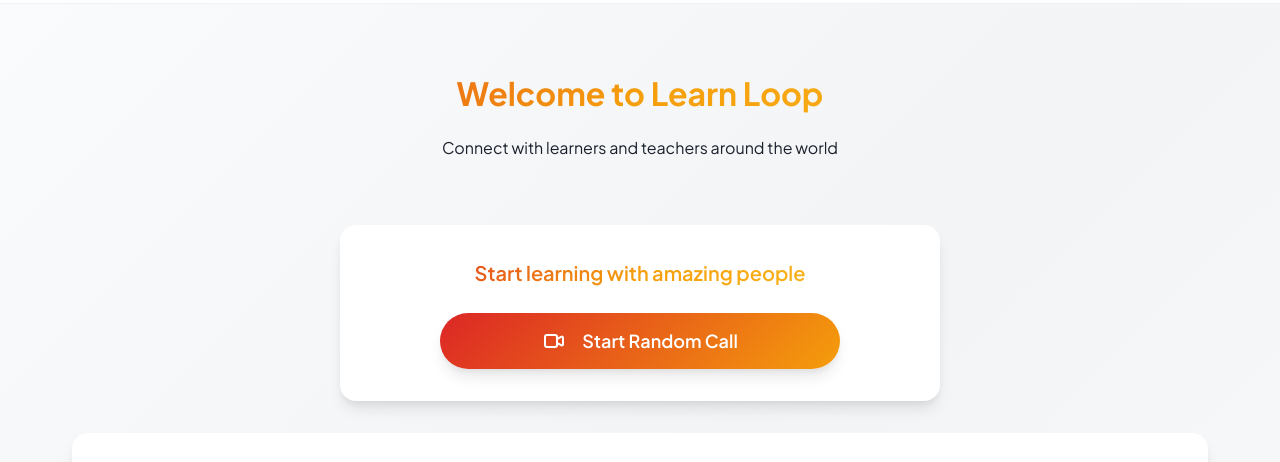
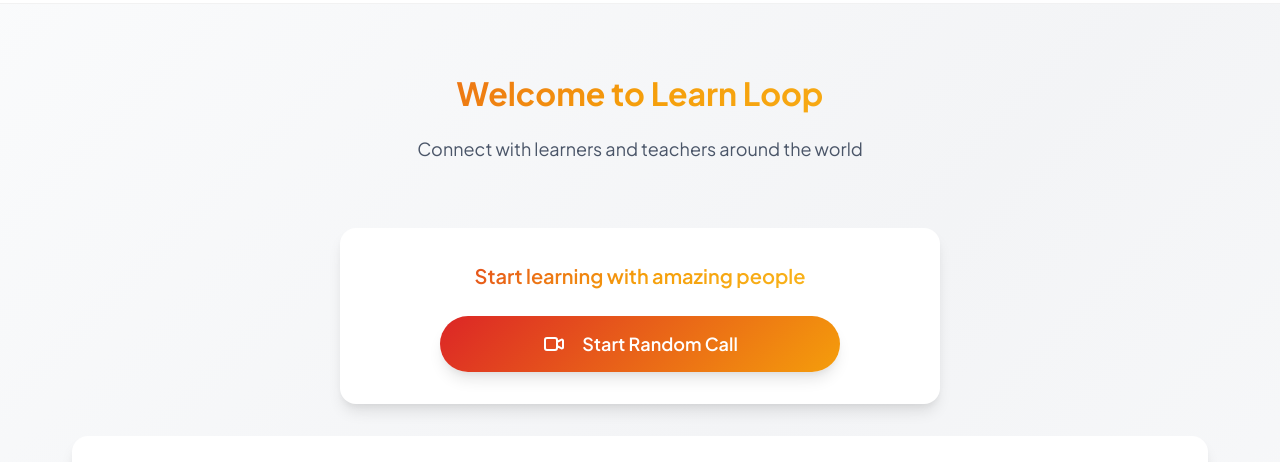
Before and after one commit to workwithaaditya/LEARN-LOOP, a plain HTML site: page frontend/dashboard.html in a window 1280 px wide. Shown: the part 79-541 px from the top of the page. Drawn offline with nearby package versions, Linux system fonts and the light colour scheme; no server answers.

Commit message:
Fix dark theme visibility on dashboard
- Add color to dashboard header text (Welcome back message)
- Add background color to dashboard container for proper dark theme
- Text now visible in both light and dark modes

```diff
--- a/frontend/dashboard.css
+++ b/frontend/dashboard.css
@@ -2,6 +2,7 @@
 .dashboard-container {
     min-height: calc(100vh - 80px);
     padding: var(--spacing-2xl) 0;
+    background: var(--color-background);
 }
 
 .dashboard-header {
@@ -17,6 +18,12 @@
     -webkit-background-clip: text;
     -webkit-text-fill-color: transparent;
     background-clip: text;
+}
+
+.dashboard-header p {
+    font-size: var(--font-size-lg);
+    color: var(--color-text-secondary);
+    margin-top: var(--spacing-xs);
 }
 
 .dashboard-grid {
```
